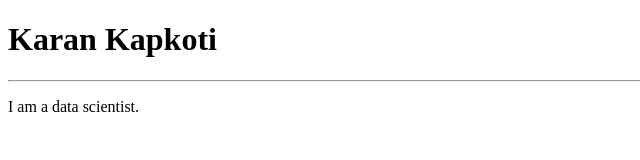
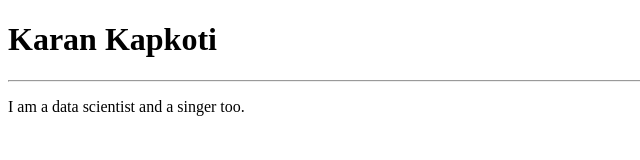
Before and after one commit to karankapkoti/Practice, a plain HTML site: page index.html in a window 1280 px wide. Shown: the full height of the page, 0-640 px from the left. Drawn offline with Linux system fonts and the light colour scheme.

Commit message:
modified index.html

```diff
--- a/index.html
+++ b/index.html
@@ -9,7 +9,8 @@
 <body>
     <h1>Karan Kapkoti</h1>
     <hr>
-    <p>I am a data scientist.</p>
+    <p>I am a data scientist and a singer too.</p>
+
 
 </body>
 </html>
```
Also changed, not shown: abc.html (added).
